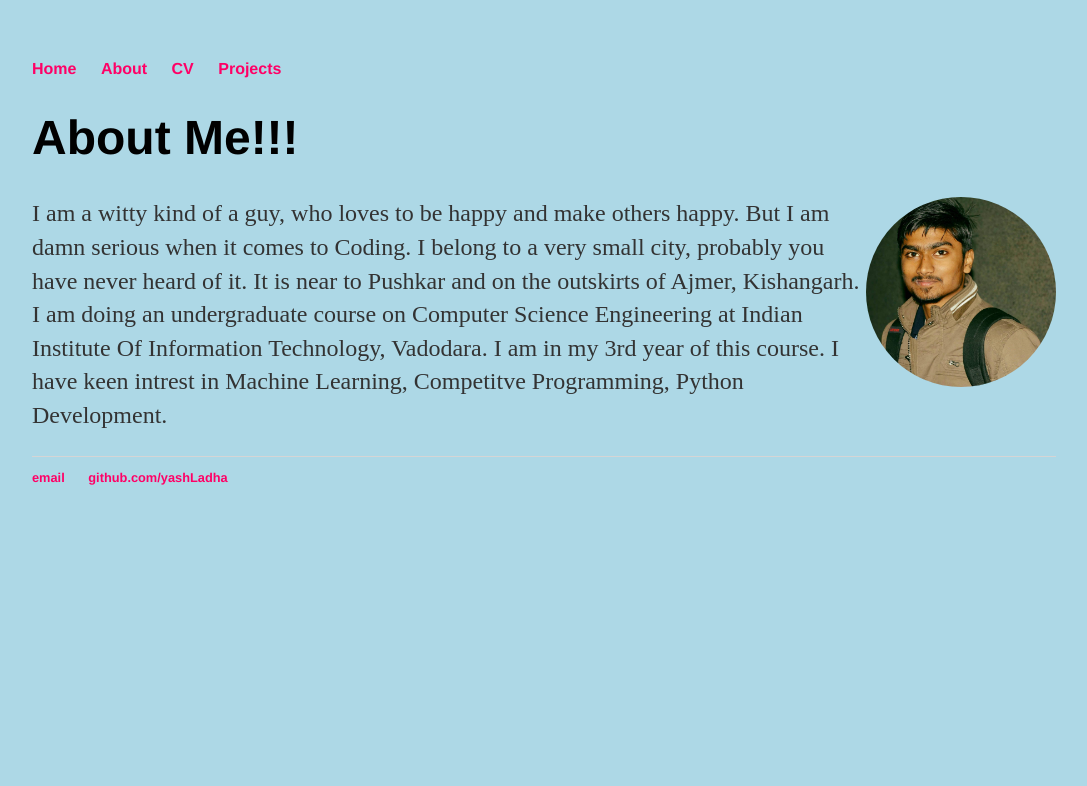
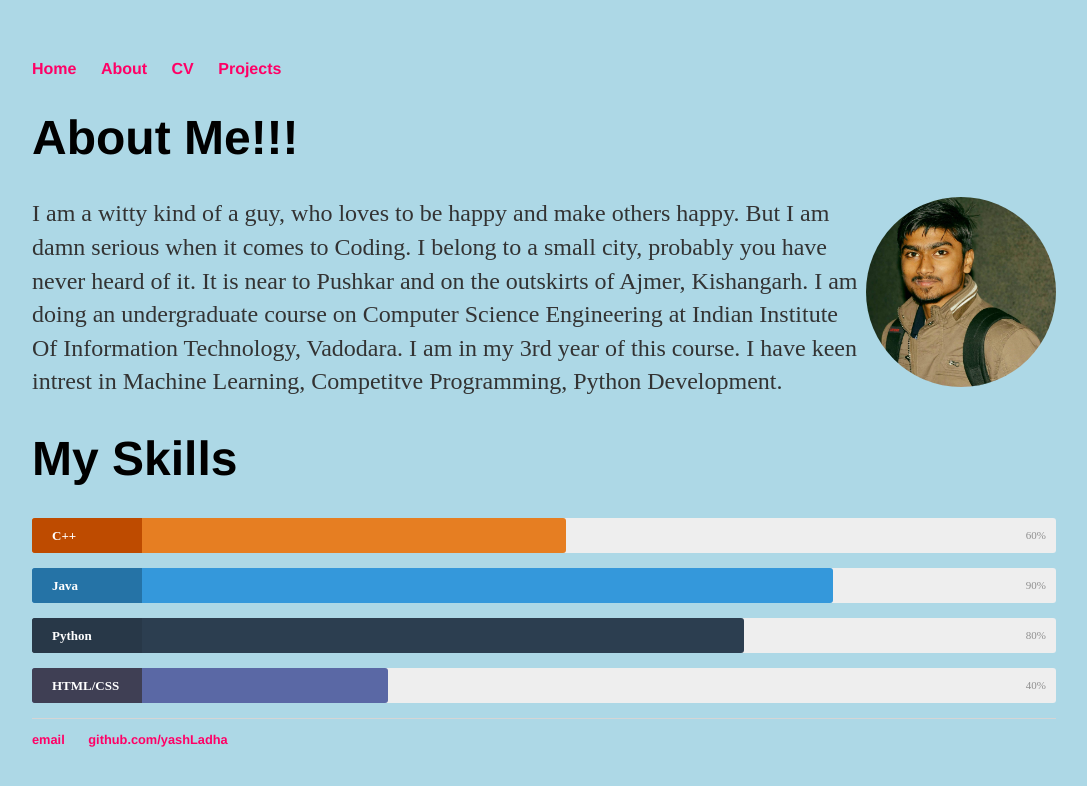
Before and after one commit to chetanya-shrimali/yashLadha.github.io, a Jekyll site: the page built from about/index.html, in a window 1280 px wide. Shown: the top 786 px of the page, without its empty margins (96-1183 px from the left). Built offline with Jekyll 4.4.1, drawn with Linux system fonts in a browser that asks for light colours; nearby versions of some CDN libraries.

Commit message:
Added Dynamic Progress Bar

```diff
--- a/_layouts/default.html
+++ b/_layouts/default.html
@@ -4,6 +4,7 @@
     <title>{{ page.title }}</title>
     <!-- link to main stylesheet -->
     <link rel="stylesheet" type="text/css" href="/css/main.css">
+    <script src="https://ajax.googleapis.com/ajax/libs/jquery/2.1.3/jquery.min.js"></script>
   </head>
   <body>
     <nav>
--- a/about/index.html
+++ b/about/index.html
@@ -2,14 +2,41 @@
 layout: default
 title: yashLadha, Coderite
 ---
-
+<script src="/js/progress.js"></script>
 <div class="blurb">
   <h1>About Me!!!</h1>
   <img class="img-circle" style="float: right" src="/css/Images/profile.jpg">
   <p>
     I am a witty kind of a guy, who loves to be happy and make others happy. But I am damn serious when it comes to Coding.
-    I belong to a very small city, probably you have never heard of it. It is near to Pushkar and on the outskirts of Ajmer, Kishangarh.
+    I belong to a small city, probably you have never heard of it. It is near to Pushkar and on the outskirts of Ajmer, Kishangarh.
     I am doing an undergraduate course on Computer Science Engineering at Indian Institute Of Information Technology, Vadodara. I am in
     my 3rd year of this course. I have keen intrest in Machine Learning, Competitve Programming, Python Development.
   </p>
+
+  <h1>My Skills</h1>
+
+  <div class="skillbar clearfix " data-percent="60%">
+    <div class="skillbar-title" style="background: #d35400;"><span>C++</span></div>
+    <div class="skillbar-bar" style="background: #e67e22;"></div>
+    <div class="skill-bar-percent">60%</div>
+  </div> <!-- End Skill Bar -->
+
+  <div class="skillbar clearfix " data-percent="90%">
+    <div class="skillbar-title" style="background: #2980b9;"><span>Java</span></div>
+    <div class="skillbar-bar" style="background: #3498db;"></div>
+    <div class="skill-bar-percent">90%</div>
+  </div> <!-- End Skill Bar -->
+
+  <div class="skillbar clearfix " data-percent="80%">
+    <div class="skillbar-title" style="background: #2c3e50;"><span>Python</span></div>
+    <div class="skillbar-bar" style="background: #2c3e50;"></div>
+    <div class="skill-bar-percent">80%</div>
+  </div> <!-- End Skill Bar -->
+
+  <div class="skillbar clearfix " data-percent="40%">
+    <div class="skillbar-title" style="background: #46465e;"><span>HTML/CSS</span></div>
+    <div class="skillbar-bar" style="background: #5a68a5;"></div>
+    <div class="skill-bar-percent">40%</div>
+  </div> <!-- End Skill Bar -->
+
 </div><!-- /.blurb -->
--- a/css/main.css
+++ b/css/main.css
@@ -64,3 +64,77 @@ ul.posts li {
     background-repeat: no-repeat;
     background-size: cover;
 }
+
+
+.skillbar {
+	position:relative;
+	display:block;
+	margin-bottom:15px;
+	width:100%;
+	background:#eee;
+	height:35px;
+	border-radius:3px;
+	-moz-border-radius:3px;
+	-webkit-border-radius:3px;
+	-webkit-transition:0.4s linear;
+	-moz-transition:0.4s linear;
+	-ms-transition:0.4s linear;
+	-o-transition:0.4s linear;
+	transition:0.4s linear;
+	-webkit-transition-property:width, background-color;
+	-moz-transition-property:width, background-color;
+	-ms-transition-property:width, background-color;
+	-o-transition-property:width, background-color;
+	transition-property:width, background-color;
+}
+
+.skillbar-title {
+	position:absolute;
+	top:0;
+	left:0;
+width:110px;
+	font-weight:bold;
+	font-size:13px;
+	color:#ffffff;
+	background:#6adcfa;
+	-webkit-border-top-left-radius:3px;
+	-webkit-border-bottom-left-radius:4px;
+	-moz-border-radius-topleft:3px;
+	-moz-border-radius-bottomleft:3px;
+	border-top-left-radius:3px;
+	border-bottom-left-radius:3px;
+}
+
+.skillbar-title span {
+	display:block;
+	background:rgba(0, 0, 0, 0.1);
+	padding:0 20px;
+	height:35px;
+	line-height:35px;
+	-webkit-border-top-left-radius:3px;
+	-webkit-border-bottom-left-radius:3px;
+	-moz-border-radius-topleft:3px;
+	-moz-border-radius-bottomleft:3px;
+	border-top-left-radius:3px;
+	border-bottom-left-radius:3px;
+}
+
+.skillbar-bar {
+	height:35px;
+	width:0px;
+	background:#6adcfa;
+	border-radius:3px;
+	-moz-border-radius:3px;
+	-webkit-border-radius:3px;
+}
+
+.skill-bar-percent {
+	position:absolute;
+	right:10px;
+	top:0;
+	font-size:11px;
+	height:35px;
+	line-height:35px;
+	color:#ffffff;
+	color:rgba(0, 0, 0, 0.4);
+}
--- /dev/null
+++ b/js/progress.js
@@ -0,0 +1,7 @@
+jQuery(document).ready(function(){
+	jQuery('.skillbar').each(function(){
+		jQuery(this).find('.skillbar-bar').animate({
+			width:jQuery(this).attr('data-percent')
+		},6000);
+	});
+});
```
